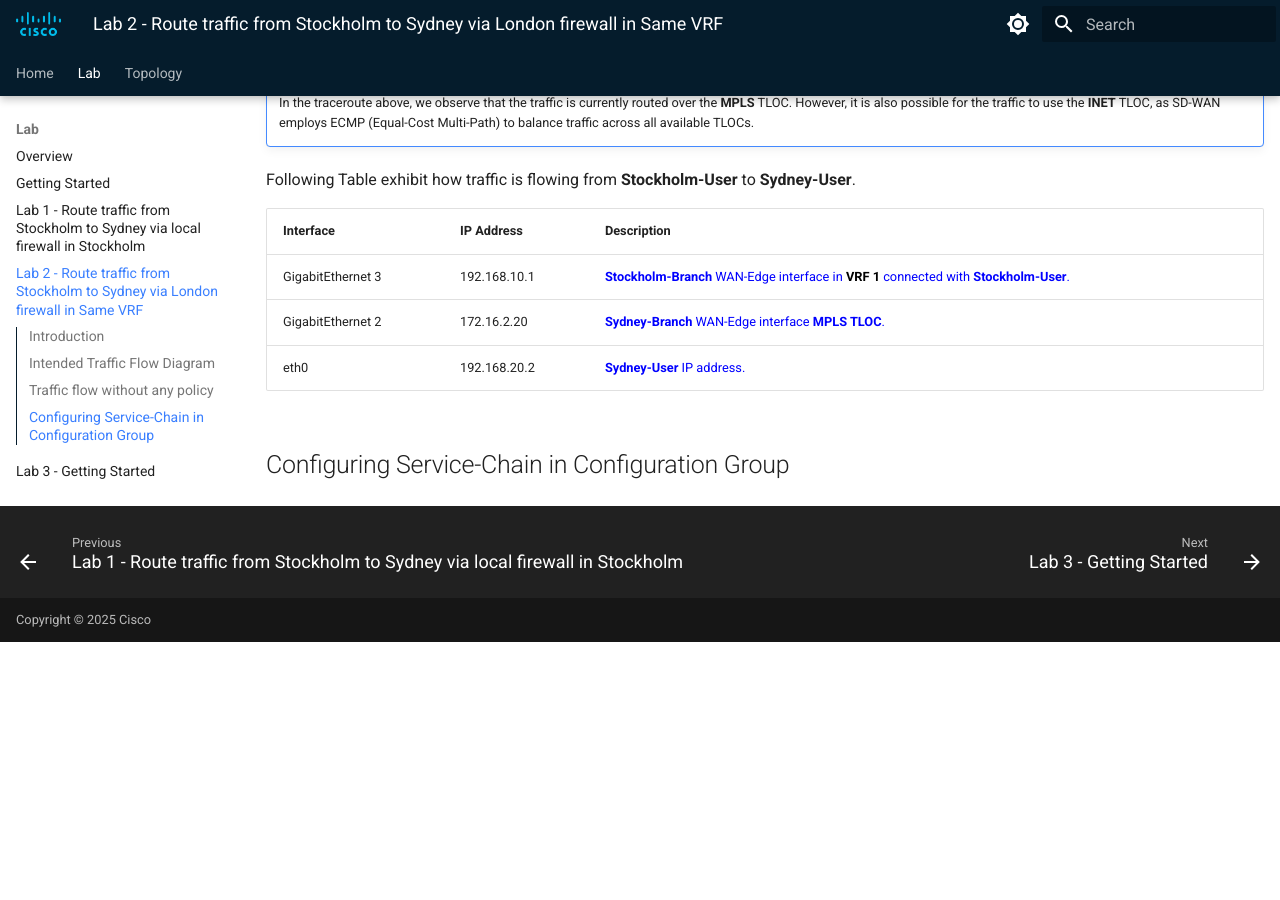
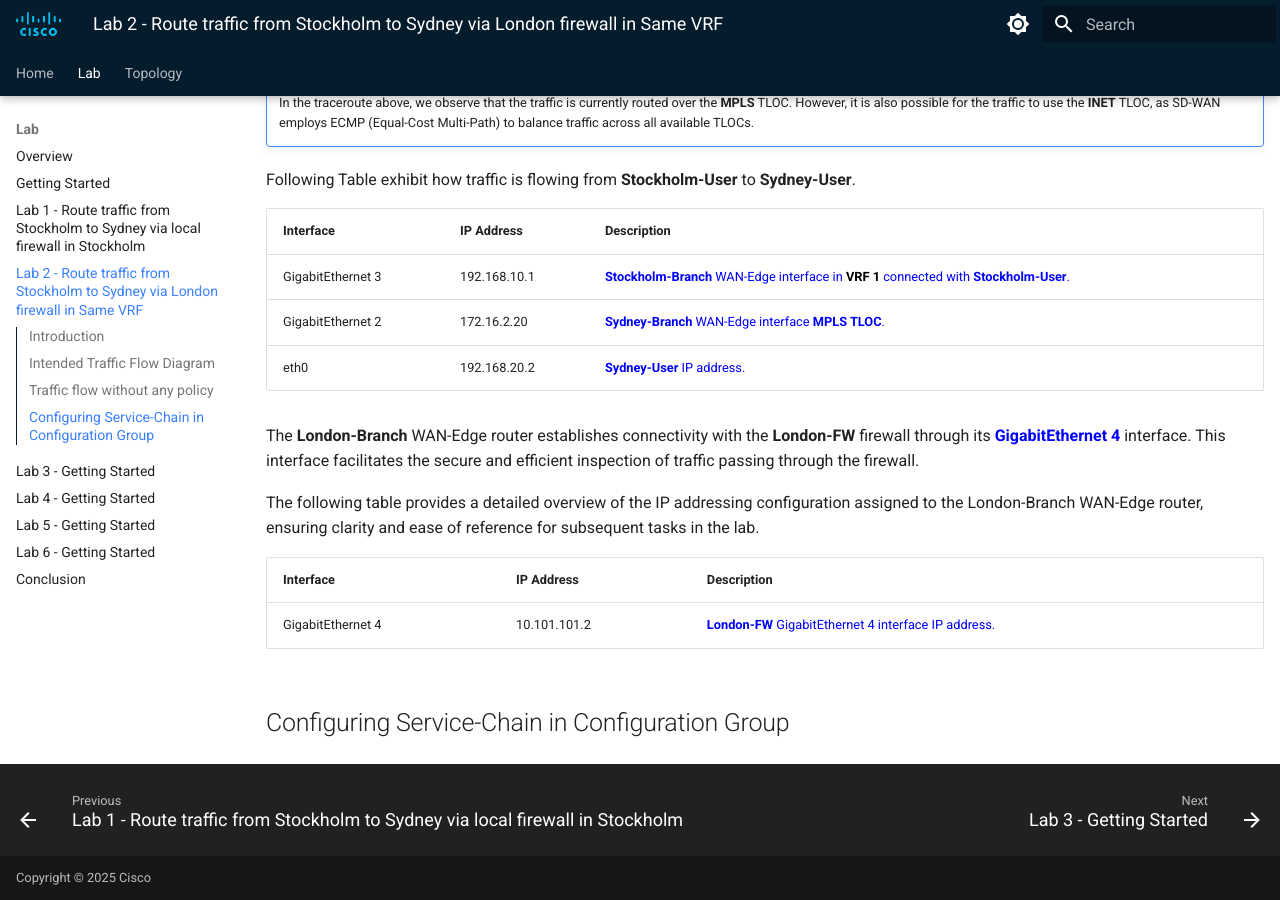
Before and after one commit to ciscodocs/ltrent-2008-clemea25, an MkDocs documentation site: the page built from docs/lab2_getting_started.md, in a window 1280 px wide and 900 px high, scrolled down 3058 px. Built offline with MkDocs 1.6.1 and Material for MkDocs 9.7.7, drawn with Linux system fonts in a browser that asks for light colours; before the commit the page ends 3700 px from its top, so only the background shows below that.

Commit message:
Scenario-2 guide

```diff
--- a/docs/lab2_getting_started.md
+++ b/docs/lab2_getting_started.md
@@ -97,5 +97,13 @@ Following Table exhibit how traffic is flowing from **Stockholm-User** to **Sydn
 | GigabitEthernet 2 | 172.16.2.20  | <font color="blue"> **Sydney-Branch** WAN-Edge interface **MPLS TLOC**.</font>                                                         |
 | eth0              | 192.168.20.2 | <font color="blue"> **Sydney-User** IP address.</font>                                                                                 |
 
+The **London-Branch** WAN-Edge router establishes connectivity with the **London-FW** firewall through its **<font color="blue">GigabitEthernet 4</font>** interface. This interface facilitates the secure and efficient inspection of traffic passing through the firewall.
+
+The following table provides a detailed overview of the IP addressing configuration assigned to the London-Branch WAN-Edge router, ensuring clarity and ease of reference for subsequent tasks in the lab.
+
+| Interface         | IP Address   | Description                                                                      |
+|-------------------|--------------|----------------------------------------------------------------------------------|
+| GigabitEthernet 4 | 10.101.101.2 | <font color="blue"> **London-FW** GigabitEthernet 4 interface IP address.</font> |
+
 
 ## Configuring Service-Chain in Configuration Group
```
